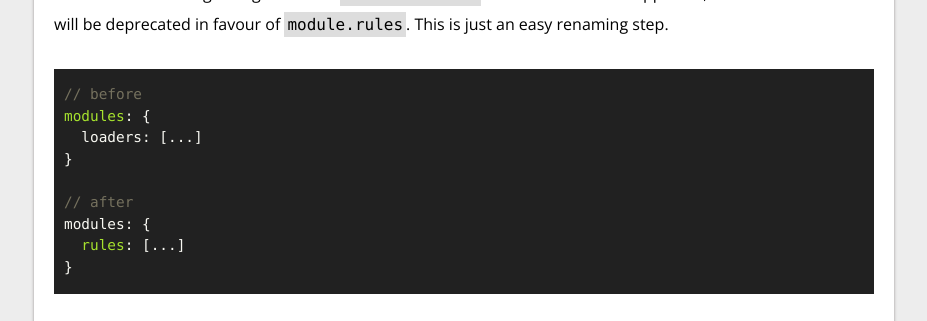
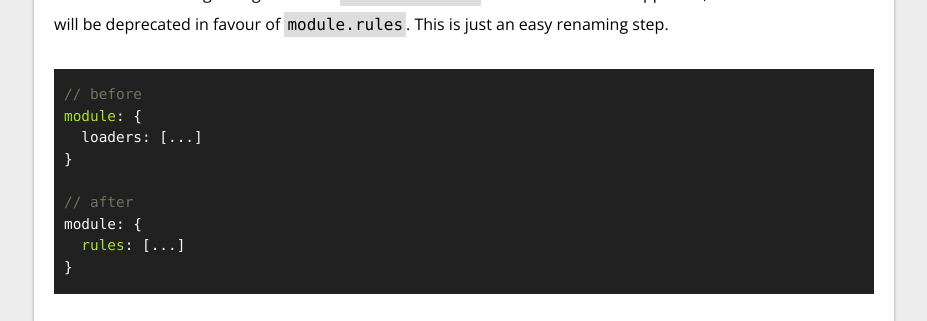
Before and after one commit to jackfranklin/javascriptplayground.com, a Jekyll site: the page built from _posts/2016-10-21-moving-to-webpack-2.md, in a window 1280 px wide and 900 px high, scrolled down 761 px. Shown: the part 152-473 px from the top of the window, without its empty margins (176-1103 px from the left). Built offline with Jekyll 4.4.1, drawn with Linux system fonts in a browser that asks for light colours; comment, search, counter and statistics services are not loaded; part of the change alters nothing that is shown.

Commit message:
modules => module

````diff
--- a/_posts/2016-10-21-moving-to-webpack-2.md
+++ b/_posts/2016-10-21-moving-to-webpack-2.md
@@ -29,12 +29,12 @@ This is not a breaking change because `module.loaders` will continue to be suppo
 
 ```js
 // before
-modules: {
+module: {
   loaders: [...]
 }
 
 // after
-modules: {
+module: {
   rules: [...]
 }
 ```
````
